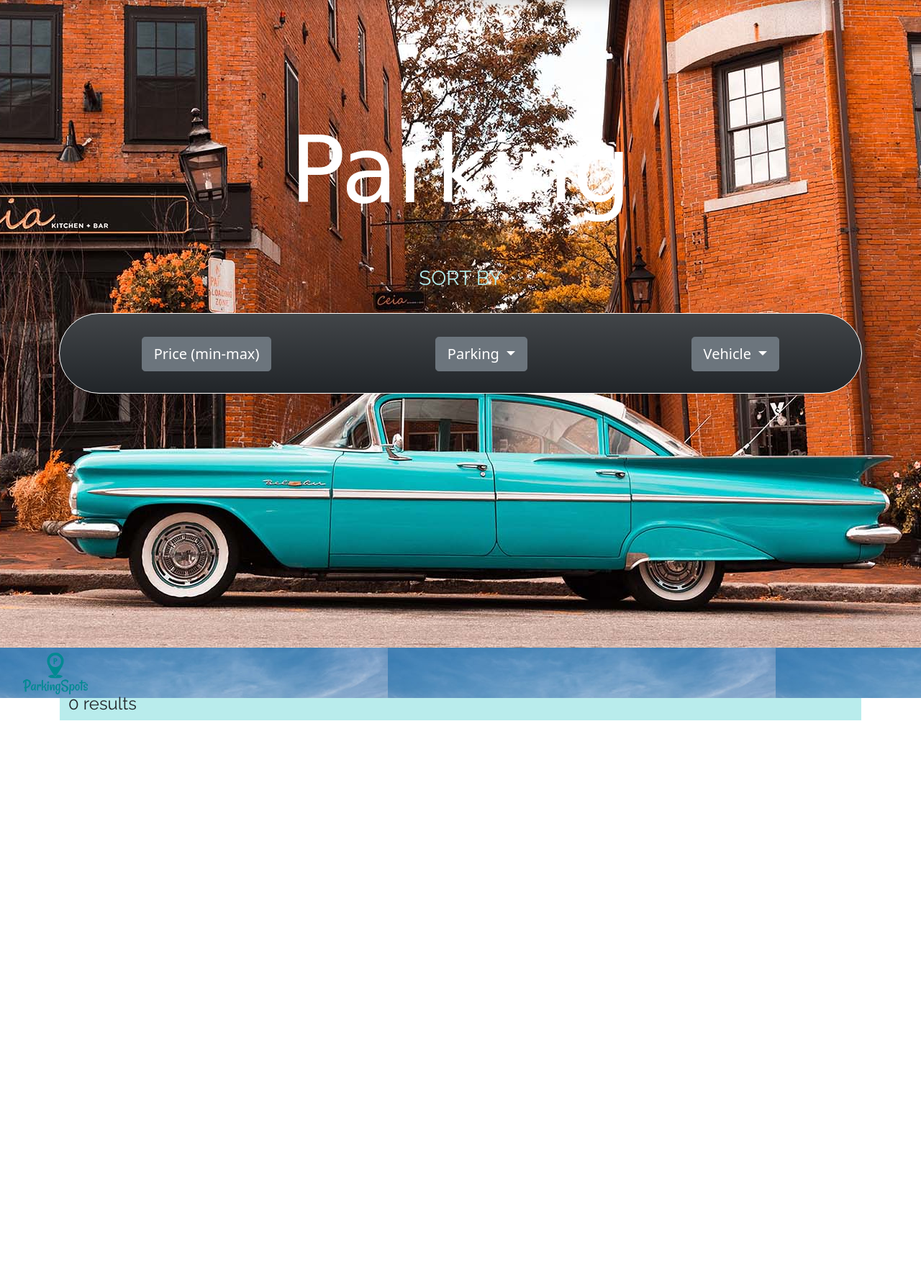
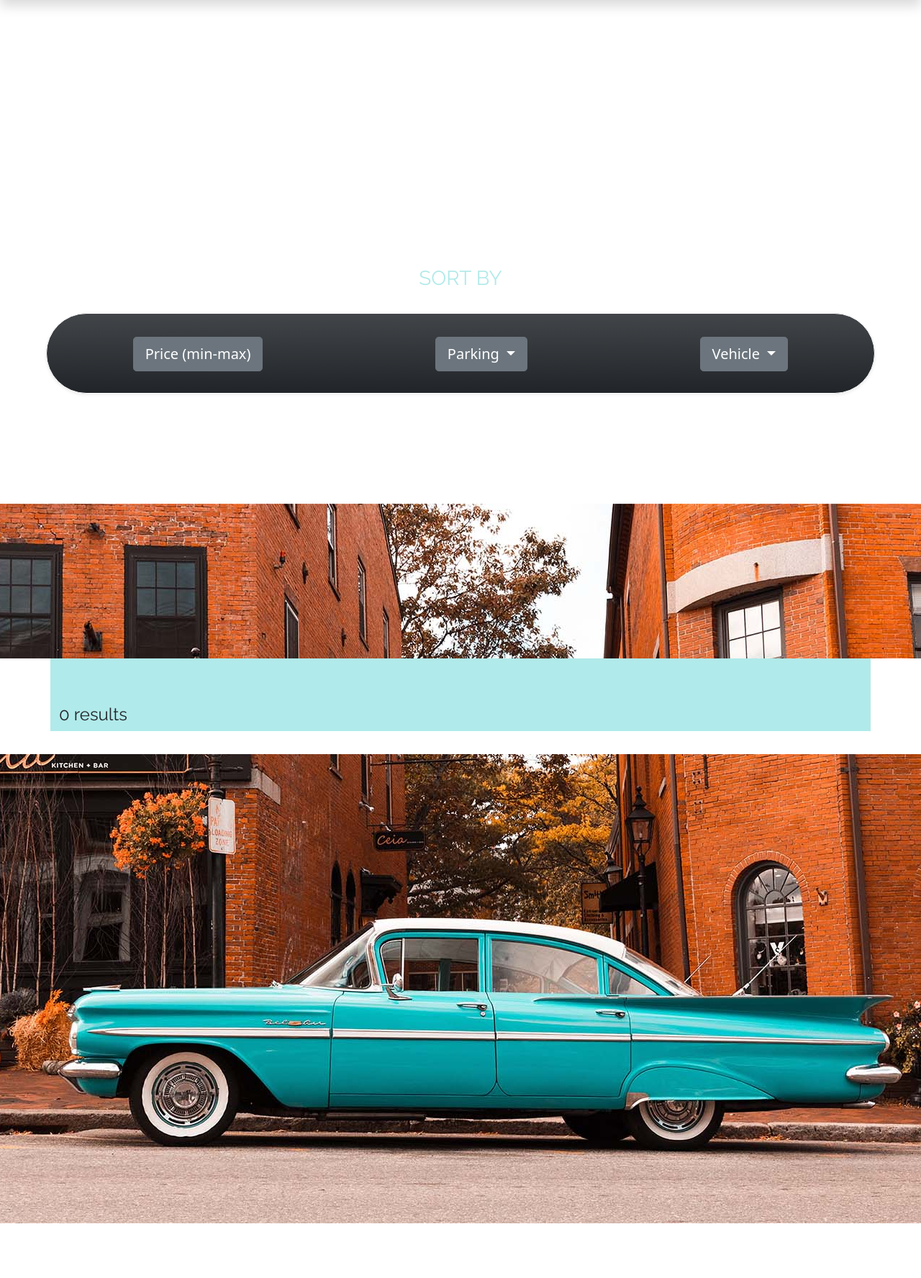
Before and after one commit to heasleykr/ParkingLots, a Django app: page /rental/listings/ in a window 1280 px wide. Shown: the part 144-1920 px from the top of the page at 72% size. Before the commit the page ends 1145 px from the top, so only its background shows below. Run offline with Django 3.2, Linux system fonts and the light colour scheme; data that the repository does not hold is empty; parts of the project's set-up code (start-up, migrations or seed data) failed here and were passed over; some libraries are stand-ins or nearby versions; some web fonts are replaced.

Commit message:
Adding styling.

```diff
--- a/static/css/stylesheet.css
+++ b/static/css/stylesheet.css
@@ -1,10 +1,9 @@
 :root {
-    --blue: #178DBE;
-    --blueO: rgba(173, 233, 233, 0.85);
-    --navy: #116C92;
     --cubano: #008991;
     --cubanoLight: #b2eae9;
     --rust: #fe6306;
+    --brick: #ffac80;
+    --brick: #342a29;
 }
 
 /* Nav Styling */
@@ -28,12 +27,15 @@
 
 /* Main Content Div */
 #main_Back {
-    height: 900px;
     margin: 0;
     background-repeat: no-repeat;
     background-attachment: fixed;
     background-position: center;
-    background-image: url(../img/cubano4.jpg)
+    background-image: url(../img/cubano4.jpg);
+}
+
+#input {
+    height: 150rem;
 }
 
 /* Home html */
@@ -81,17 +83,24 @@
 #filterDiv {
     margin-top: 2rem;
     padding-top: 2rem;
+    margin-left: 4rem;
+    margin-right: 4rem;
     height: 7rem;
     border: 1px solid white;
     justify-content: center;
 }
 
+#listColor {
+    background-color: white;
+    margin-top: 3rem;
+    padding-bottom: 2rem;
+}
 
 #gridList {
     font-family: 'Raleway', sans-serif;
     margin-top: 23rem;
     padding-top: 4rem;
-    background-color: rgba(173, 233, 233, 0.85);
+    background-color: rgba(173, 233, 233, 0.95);
 }
 
 .listImg {
@@ -203,11 +212,12 @@
 #imagesCreate {
     padding-top: 6rem;
     padding-bottom: 20rem;
-    background-color: var(--blueO);
+    background-color: var(--rust);
 
 }
 
 /* Footer */
-#footer {
-    background-image: url(../img/footer.jpeg)
+#fwrapper {
+    height: 30rem;
+    background-color: var(--brick);
 }
--- a/templates/all_listings.html
+++ b/templates/all_listings.html
@@ -10,7 +10,7 @@
 
 
 {% block content %}
-    <div class="container" id="mainList">
+    <div id="mainList">
         <h1 id="listingHead">Parking</h1>
 
         <h3 class="d-flex justify-content-center" id="filterTitle">Sort by </h3>
@@ -44,12 +44,14 @@
                             <li><a class="dropdown-item" href="{% url 'listings_vehicle' 'm' %}" role="button">Motorcycles/Mopeds</a></li>
                             <li><a class="dropdown-item" href="{% url 'listings_vehicle' 'o' %}" role="button">Motorhomes/Oversized</a></li>
                         </ul>
+                    </div>
                 </div>
             </div>
         </div>
 
 
         <!-- Grid Layout -->
+        <div id="listColor">
             <div id="gridList" class="container">
                 <div class="row">
                     <h4>{{ listings.count }} results</h4>
@@ -76,6 +78,7 @@
                     {% endif %}
                 {% endfor %}
             </div>
+        </div>
     </div>
 
 
--- a/templates/base.html
+++ b/templates/base.html
@@ -77,16 +77,39 @@
     </nav>
     <main>
         <div id="main_Back">
-            <div>
+            <div id="input">
                 {% block content %}
-                {% endblock content %}
+                {% endblock %}
             </div>
         </div>
     </main>
-    <div id="footer">
-        <a class="navbar-brand" href="{% url 'home' %}">
-            <img id="parkingLogo" src="{% static 'img/logoFinalTeal.png' %}" alt="">
-        </a>
+    <div id="fwrapper">
+        <footer id="footer">
+            <a class="navbar-brand" href="{% url 'home' %}">
+                <img id="parkingLogo" src="{% static 'img/logoFinalTeal.png' %}" alt="">
+            </a>
+            <div id="wrapper">
+                <div id="grid1">
+                    <p id="footName">ParkingLots</p>
+                    <i class="fab fa-twitter"></i>
+                    <i class="fab fa-pinterest-square"></i>
+                    <i class="fab fa-instagram"></i>
+                </div>
+                <div id="grid2">
+                    <p>Address :</p>
+                    <p>Av. University 245-k 25896</p>
+                </div>
+                <div id="grid3">
+                    <p>Hours :</p>
+                    <p>Monday to Friday from 8:00 am to 5:00pm</p>
+                </div>
+                <div id="grid4">
+                    <p id="link"><a href="{% url 'home' %}">Home: The Fashion Pet</a></p>
+                    <p id="register"><a href="{% url 'home' %}">Register</a></p>
+                    <p id="copyright">Copyright reserved &copy; 2020 Katelynn Heasley</p>
+                </div>
+            </div>
+        </footer>
     </div>
 
 
--- a/templates/listings/listing_address.html
+++ b/templates/listings/listing_address.html
@@ -5,7 +5,7 @@
 {% block title %}Create Listing{% endblock title %}
 
 {% block content %}
-<div id="homeView">
+<div>
     <h1>Create Listing: Page 1</h1>
 
     {% if user.is_authenticated %}
--- a/templates/listings/listing_create.html
+++ b/templates/listings/listing_create.html
@@ -5,7 +5,7 @@
 {% block title %}Create Listing{% endblock title %}
 
 {% block content %}
-<div id="homeView">
+<div>
     <h1>Create Listing: Page 2 </h1>
 
     {% if user.is_authenticated %}
--- a/templates/rentals/rent_listing.html
+++ b/templates/rentals/rent_listing.html
@@ -11,7 +11,7 @@
 
 {% block content %}
 
-    <div id="homeView" class="jumbotron">
+    <div class="jumbotron">
 
         <h1>RENT ME, postively brilliant!</h1>
         <hr />
--- a/templates/rentals/rental_request.html
+++ b/templates/rentals/rental_request.html
@@ -5,7 +5,7 @@
 
 {% block content %}
 <br>
-<div id="homeView">
+<div>
     <h1 id="logo" class="display-4">ParkingLots </h1>
     <p id="django" class="lead">Rental Requested!</p>
 
```
Also changed, not shown: templates/registration/login.html (+0 -8 lines), 1 other file.
